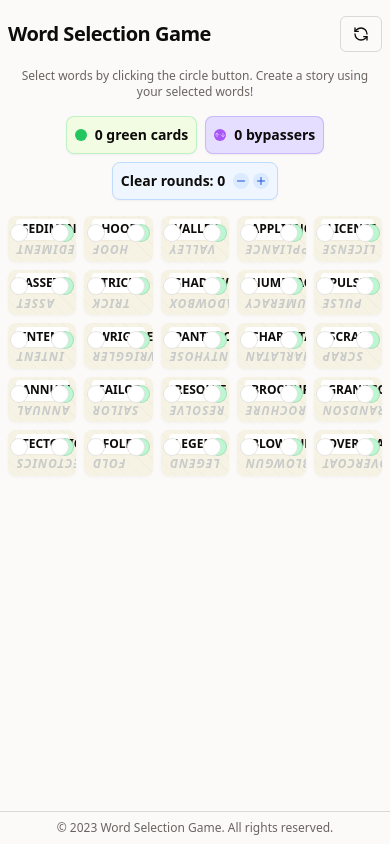
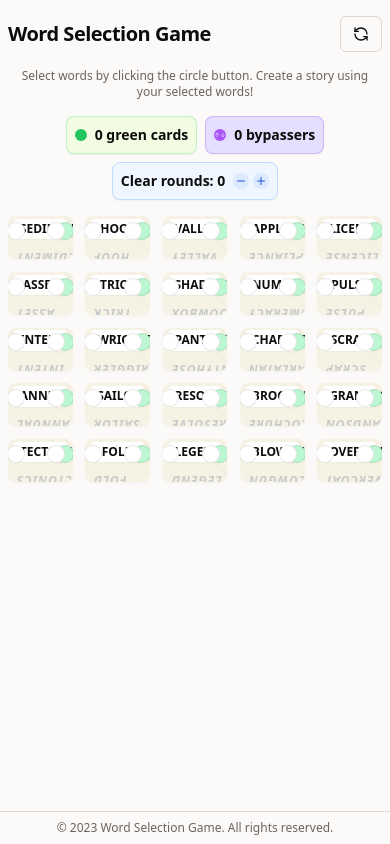
Before and after one commit to Bolnus/playful-nouns-grid, a React (Vite) app: page /game in a window 390 px wide. Built offline with nearby package versions, Linux system fonts and the light colour scheme.

Commit message:
Fix: Responsive word card spacing
Add media queries to reduce spacing within word cards on smaller screens to improve responsiveness in both width and height.

```diff
--- a/src/index.css
+++ b/src/index.css
@@ -183,6 +183,10 @@
     .card-title {
       font-size: 16px;
     }
+
+    .card-grid {
+      gap: clamp(0.3rem, 1.5vw, 1rem);
+    }
   }
 
   @media (max-width: 768px) {
@@ -199,6 +203,10 @@
     .card-button {
       width: 22px;
       height: 22px;
+    }
+
+    .card-grid {
+      gap: clamp(0.2rem, 1vw, 0.7rem);
     }
   }
 
@@ -218,5 +226,82 @@
       width: 18px;
       height: 18px;
     }
+
+    .card-grid {
+      gap: 0.2rem;
+    }
+  }
+
+  /* New height-based media queries for vertical responsiveness */
+  @media (max-height: 900px) {
+    .word-card {
+      padding: clamp(4px, 1.5vw, 10px);
+    }
+
+    .card-button {
+      top: clamp(4px, 1.5vw, 10px);
+    }
+
+    .upside-down-title {
+      top: 32px;
+    }
+
+    .card-grid {
+      gap: clamp(0.3rem, 1.5vh, 1rem);
+    }
+  }
+
+  @media (max-height: 700px) {
+    .word-card {
+      padding: clamp(3px, 1vw, 8px);
+    }
+
+    .card-button {
+      width: 20px;
+      height: 20px;
+      top: clamp(3px, 1vw, 8px);
+    }
+
+    .upside-down-title {
+      font-size: 14px;
+      top: 26px;
+    }
+
+    .card-title {
+      margin-bottom: 3px;
+      padding: 3px 6px;
+    }
+
+    .card-grid {
+      gap: 0.3rem;
+    }
+  }
+
+  @media (max-height: 600px) {
+    .word-card {
+      padding: 3px;
+    }
+
+    .card-button {
+      width: 16px;
+      height: 16px;
+      top: 3px;
+    }
+
+    .upside-down-title {
+      font-size: 12px;
+      top: 22px;
+      left: 6px;
+    }
+
+    .card-title {
+      font-size: 12px;
+      padding: 2px 4px;
+      margin-bottom: 2px;
+    }
+
+    .card-grid {
+      gap: 0.2rem;
+    }
   }
 }
```
